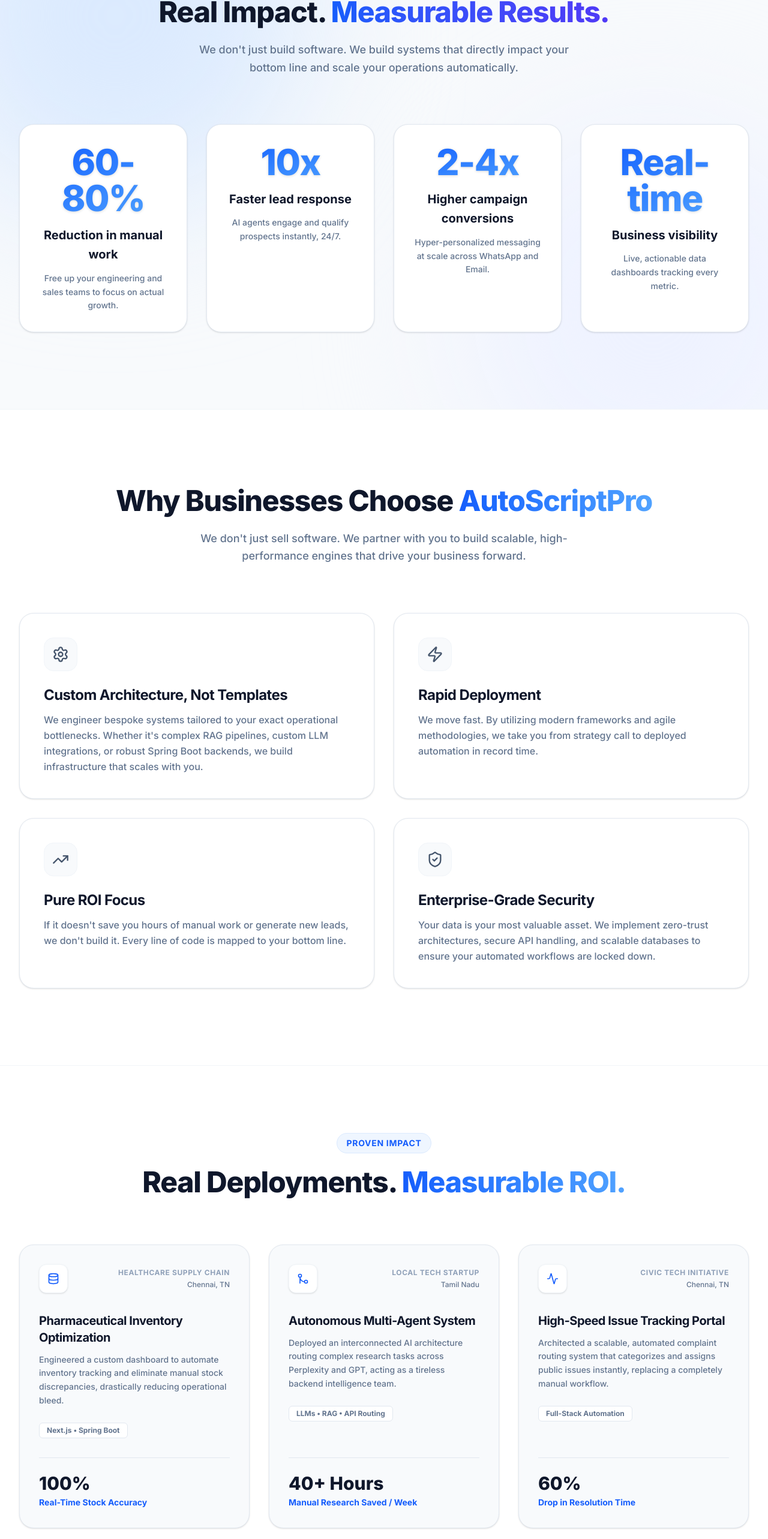
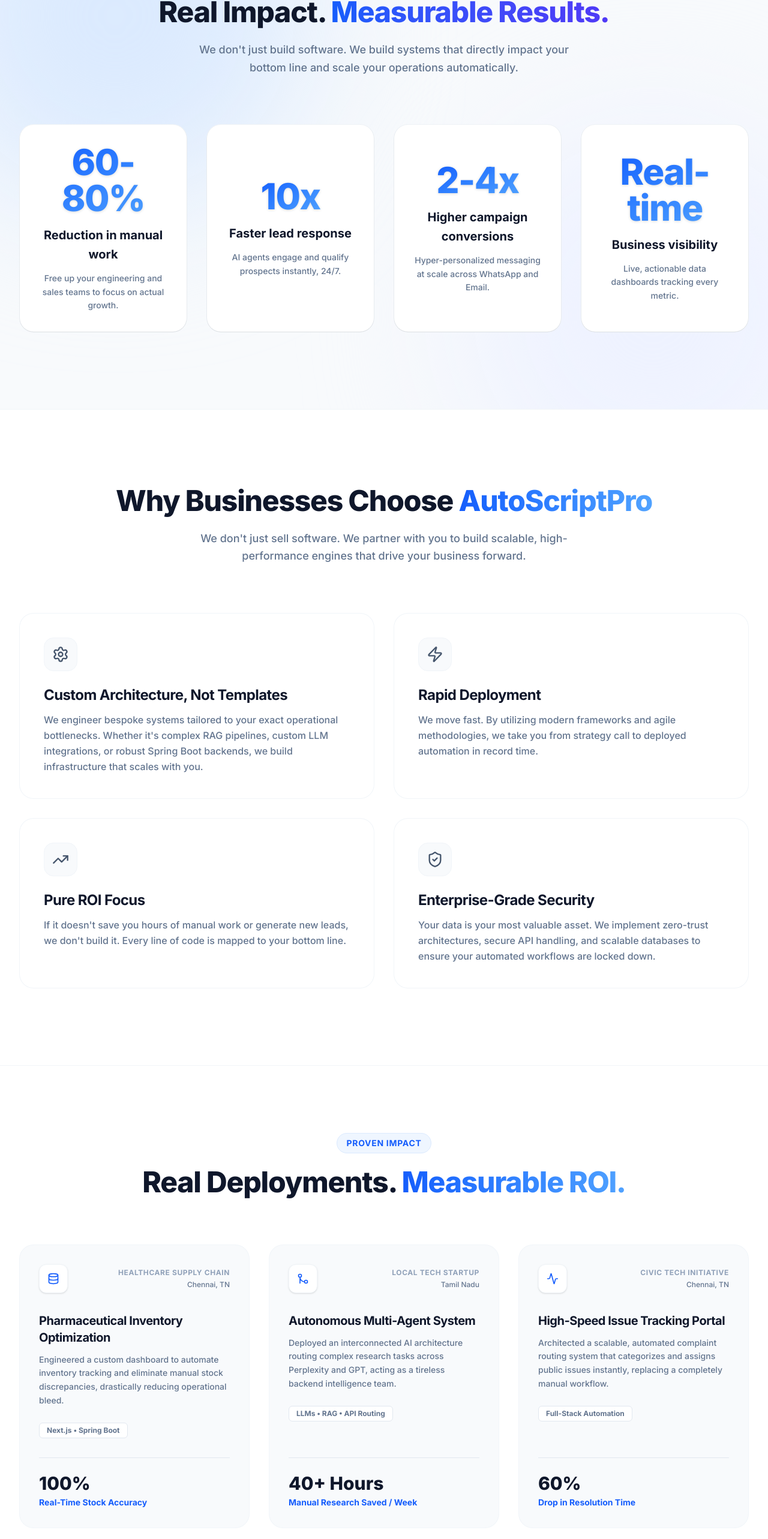
Before and after one commit to kingkannan199-real-world/autoscriptpro, a Next.js app: page / in a window 1280 px wide. Shown: the part 4198-6764 px from the top of the page at 60% size. Built offline with nearby package versions, Linux system fonts and the light colour scheme.

Commit message:
feat: integrated Aceternity UI spotlight physics and global proximity tracking across all grid components

```diff
--- a/src/components/CaseStudies.tsx
+++ b/src/components/CaseStudies.tsx
@@ -2,6 +2,7 @@
 
 import { motion, Variants } from "framer-motion";
 import { ArrowRight, Activity, Database, GitMerge } from "lucide-react";
+import SpotlightCard from "./SpotlightCard"; // <-- Imported Physics Engine
 
 const caseStudies = [
   {
@@ -48,7 +49,6 @@
 
 export default function CaseStudies() {
   return (
-    // FIX: Changed id="impact" to id="case-studies"
     <section id="case-studies" className="w-full py-16 md:py-28 bg-white relative z-10 border-t border-slate-100 cursor-none scroll-mt-20">
       <div className="max-w-7xl mx-auto px-5 lg:px-8">
 
@@ -83,11 +83,17 @@
             <motion.div
               key={index}
               variants={itemVariants}
-              className="bg-slate-50 rounded-2xl md:rounded-3xl p-6 md:p-8 border border-slate-200 shadow-sm relative overflow-hidden flex flex-col justify-between"
+              className="h-full"
             >
+              {/* Added SpotlightCard Wrapper with hover lift */}
+              <SpotlightCard className="h-full group cursor-none hover:-translate-y-1 transition-transform duration-500">
+
+                {/* Perfectly nested inner card replacing static borders */}
+                <div className="relative h-full w-full bg-slate-50 p-6 md:p-8 rounded-[23px] flex flex-col justify-between z-10">
+
                   <div className="relative z-10 mb-6 md:mb-8">
                     <div className="flex items-center justify-between mb-5 md:mb-8">
-                  <div className="w-10 h-10 md:w-12 md:h-12 bg-white rounded-lg md:rounded-xl shadow-sm border border-slate-100 flex items-center justify-center text-blue-600">
+                      <div className="w-10 h-10 md:w-12 md:h-12 bg-white rounded-lg md:rounded-xl shadow-sm border border-slate-100 flex items-center justify-center text-blue-600 group-hover:bg-blue-600 group-hover:text-white transition-colors duration-500">
                         <study.icon size={20} strokeWidth={2} />
                       </div>
                       <div className="text-right">
@@ -96,7 +102,7 @@
                       </div>
                     </div>
 
-                <h3 className="text-lg md:text-xl font-bold text-slate-900 mb-2 md:mb-3">
+                    <h3 className="text-lg md:text-xl font-bold text-slate-900 mb-2 md:mb-3 group-hover:text-blue-600 transition-colors duration-300">
                       {study.title}
                     </h3>
                     <p className="text-sm font-medium text-slate-500 leading-relaxed mb-4 md:mb-6">
@@ -115,6 +121,10 @@
                       {study.metricLabel}
                     </div>
                   </div>
+
+                </div>
+
+              </SpotlightCard>
             </motion.div>
           ))}
         </motion.div>
--- a/src/components/Impact.tsx
+++ b/src/components/Impact.tsx
@@ -1,6 +1,7 @@
 "use client";
 
 import { motion, Variants } from "framer-motion";
+import SpotlightCard from "./SpotlightCard"; // <-- Imported Physics Engine
 
 const stats = [
   { value: "60-80%", label: "Reduction in manual work", desc: "Free up your engineering and sales teams to focus on actual growth." },
@@ -21,7 +22,6 @@
 
 export default function Impact() {
   return (
-    // FIX: Alternating bg-slate-50 and responsive vertical padding
     <section id="impact" className="w-full py-20 md:py-32 bg-slate-50 relative z-10 overflow-hidden cursor-none border-t border-slate-200">
 
       {/* Light Mode Glows */}
@@ -44,19 +44,32 @@
           </motion.p>
         </div>
 
-        {/* FIX: Reduced gap for mobile */}
-        <motion.div variants={containerVariants} initial="hidden" whileInView="visible" viewport={{ once: true, margin: "-50px" }} className="grid grid-cols-1 md:grid-cols-2 lg:grid-cols-4 gap-5 md:gap-8">
+        <motion.div
+          variants={containerVariants}
+          initial="hidden"
+          whileInView="visible"
+          viewport={{ once: true, margin: "-50px" }}
+          className="grid grid-cols-1 md:grid-cols-2 lg:grid-cols-4 gap-5 md:gap-8"
+        >
           {stats.map((stat, index) => (
             <motion.div
-              key={index} variants={itemVariants}
-              // FIX: Tightened padding on mobile cards
-              className="bg-white p-6 md:p-8 rounded-2xl md:rounded-3xl border border-slate-200 shadow-sm hover:shadow-xl hover:border-blue-300 transition-all duration-300 group text-center cursor-none"
+              key={index}
+              variants={itemVariants}
+              className="h-full"
             >
-              <h3 className="text-4xl md:text-5xl lg:text-6xl font-extrabold text-transparent bg-clip-text bg-gradient-to-br from-blue-600 to-blue-400 mb-3 md:mb-4 group-hover:scale-110 transition-transform duration-500 drop-shadow-sm">
-                {stat.value}
-              </h3>
-              <p className="text-lg md:text-xl font-bold text-slate-900 mb-2 md:mb-3">{stat.label}</p>
-              <p className="text-xs md:text-sm text-slate-500 font-medium leading-relaxed">{stat.desc}</p>
+              {/* Added SpotlightCard Wrapper with a slight float effect */}
+              <SpotlightCard className="h-full group cursor-none hover:-translate-y-1 transition-transform duration-500">
+
+                {/* Perfectly nested inner card */}
+                <div className="relative h-full w-full bg-white flex flex-col items-center justify-center p-6 md:p-8 rounded-[23px] z-10 text-center shadow-sm group-hover:shadow-xl transition-shadow duration-300">
+                  <h3 className="text-4xl md:text-5xl lg:text-6xl font-extrabold text-transparent bg-clip-text bg-gradient-to-br from-blue-600 to-blue-400 mb-3 md:mb-4 group-hover:scale-110 transition-transform duration-500 drop-shadow-sm">
+                    {stat.value}
+                  </h3>
+                  <p className="text-lg md:text-xl font-bold text-slate-900 mb-2 md:mb-3">{stat.label}</p>
+                  <p className="text-xs md:text-sm text-slate-500 font-medium leading-relaxed">{stat.desc}</p>
+                </div>
+
+              </SpotlightCard>
             </motion.div>
           ))}
         </motion.div>
--- a/src/components/WhatDrivesUs.tsx
+++ b/src/components/WhatDrivesUs.tsx
@@ -2,6 +2,7 @@
 
 import { motion, Variants } from "framer-motion";
 import { Sparkles, Target, ShieldCheck, Award, RefreshCw, Users } from "lucide-react";
+import SpotlightCard from "./SpotlightCard"; // <-- Imported Physics Engine
 
 const values = [
   {
@@ -58,7 +59,7 @@
   visible: {
     opacity: 1,
     y: 0,
-    transition: { duration: 0.5, ease: "easeOut" as const } // <-- The magical 'as const' padlock
+    transition: { duration: 0.5, ease: "easeOut" as const }
   }
 };
 
@@ -95,13 +96,11 @@
           </motion.p>
         </div>
 
-        {/* --- THE UNIFORM GRID --- */}
         <motion.div
           variants={containerVariants}
           initial="hidden"
           whileInView="visible"
           viewport={{ once: true, margin: "-100px" }}
-          // Clean, symmetrical grid layout for all screen sizes
           className="grid grid-cols-1 md:grid-cols-2 lg:grid-cols-3 gap-6"
         >
           {values.map((value, index) => (
@@ -109,8 +108,13 @@
               key={index}
               variants={itemVariants}
               whileHover={{ scale: 0.98 }}
-              className="relative bg-white rounded-[2rem] border border-slate-200 shadow-sm hover:shadow-xl hover:border-slate-300 transition-all duration-300 group overflow-hidden flex flex-col p-6 md:p-10 cursor-none h-full"
+              className="h-full"
             >
+              {/* Added SpotlightCard Wrapper */}
+              <SpotlightCard className="h-full group cursor-none">
+
+                {/* Replaced standard border with perfectly nested rounded-[23px] inner card */}
+                <div className="relative h-full w-full bg-white flex flex-col p-6 md:p-10 rounded-[23px] overflow-hidden z-10">
                   <div className={`absolute top-0 left-0 w-full h-full bg-gradient-to-br ${value.bgGlow} opacity-0 group-hover:opacity-100 transition-opacity duration-700 pointer-events-none`} />
 
                   <div className="relative z-10 flex flex-col h-full">
@@ -127,6 +131,9 @@
                       </p>
                     </div>
                   </div>
+                </div>
+
+              </SpotlightCard>
             </motion.div>
           ))}
         </motion.div>
--- a/src/components/WhyChooseUs.tsx
+++ b/src/components/WhyChooseUs.tsx
@@ -2,6 +2,7 @@
 
 import { motion, Variants } from "framer-motion";
 import { Settings, Zap, TrendingUp, ShieldCheck } from "lucide-react";
+import SpotlightCard from "./SpotlightCard"; // <-- Imported Physics Engine
 
 const features = [
   {
@@ -38,11 +39,9 @@
 
 export default function WhyChooseUs() {
   return (
-    // FIX: Alternating bg-white and responsive vertical padding
     <section className="w-full py-20 md:py-32 bg-white relative z-10 border-t border-slate-100 cursor-none">
       <div className="max-w-7xl mx-auto px-5 lg:px-8">
 
-        {/* Header */}
         <div className="text-center mb-16 md:mb-20">
           <motion.h2
             initial={{ opacity: 0, y: 20 }}
@@ -62,22 +61,21 @@
           </motion.p>
         </div>
 
-        {/* The Premium Grid */}
         <motion.div
           variants={containerVariants}
           initial="hidden"
           whileInView="visible"
           viewport={{ once: true, margin: "-50px" }}
-          // FIX: Reduced gap on mobile
           className="grid grid-cols-1 md:grid-cols-2 gap-5 md:gap-8"
         >
           {features.map((feature, index) => (
-            <motion.div
-              key={index}
-              variants={itemVariants}
-              // FIX: Tightened padding on mobile
-              className="bg-white p-6 md:p-10 rounded-2xl md:rounded-3xl border border-slate-200 shadow-sm hover:shadow-xl hover:border-blue-200 hover:-translate-y-1 transition-all duration-500 group relative overflow-hidden cursor-none"
-            >
+            <motion.div key={index} variants={itemVariants} className="h-full">
+
+              {/* Added SpotlightCard with the smooth hover float effect */}
+              <SpotlightCard className="h-full group cursor-none hover:-translate-y-1 transition-transform duration-500">
+
+                {/* Replaced standard border with perfectly nested rounded-[23px] inner card */}
+                <div className="relative h-full w-full bg-white p-6 md:p-10 rounded-[23px] overflow-hidden z-10">
                   <div className="absolute top-0 right-0 w-64 h-64 bg-gradient-to-br from-blue-50 to-transparent rounded-full blur-3xl opacity-0 group-hover:opacity-100 transition-opacity duration-700 pointer-events-none" />
 
                   <div className="relative z-10">
@@ -92,6 +90,9 @@
                       {feature.desc}
                     </p>
                   </div>
+                </div>
+
+              </SpotlightCard>
             </motion.div>
           ))}
         </motion.div>
```
Lines whose indentation alone changed are shown as unchanged.
